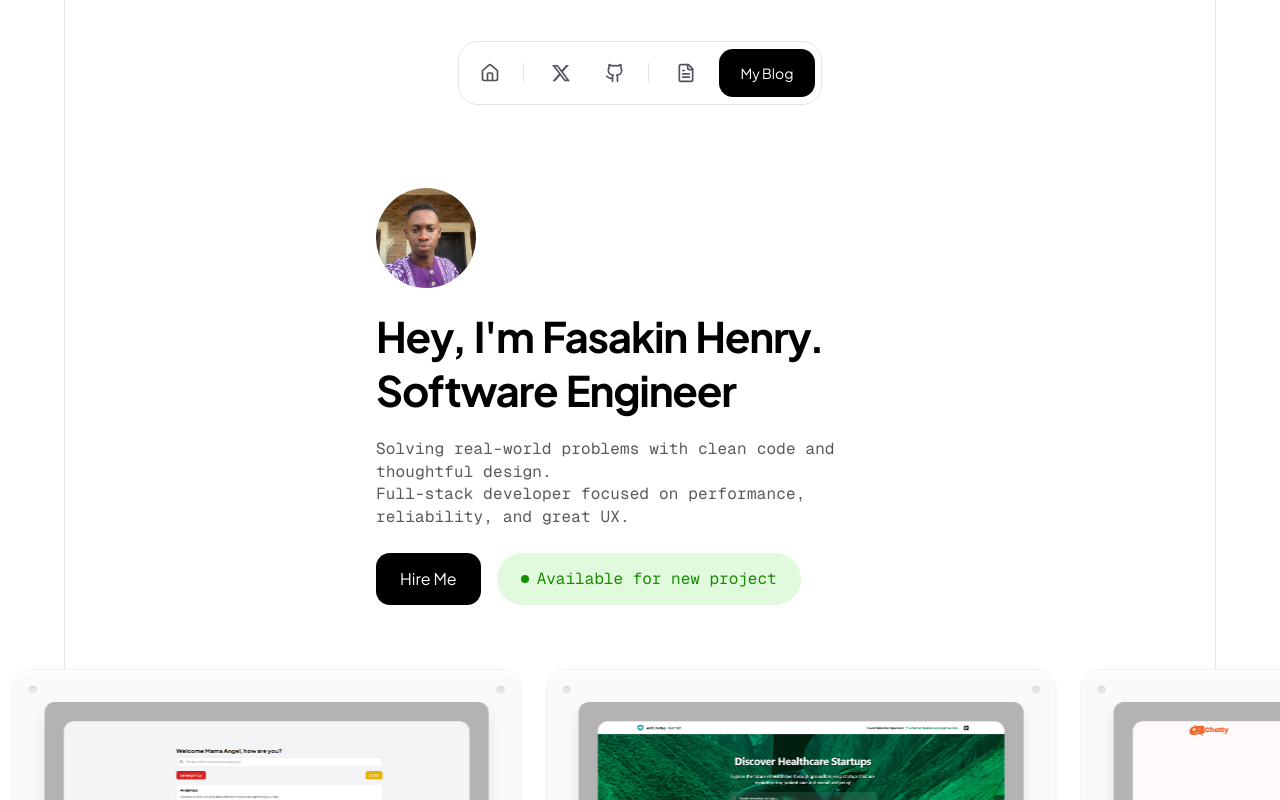
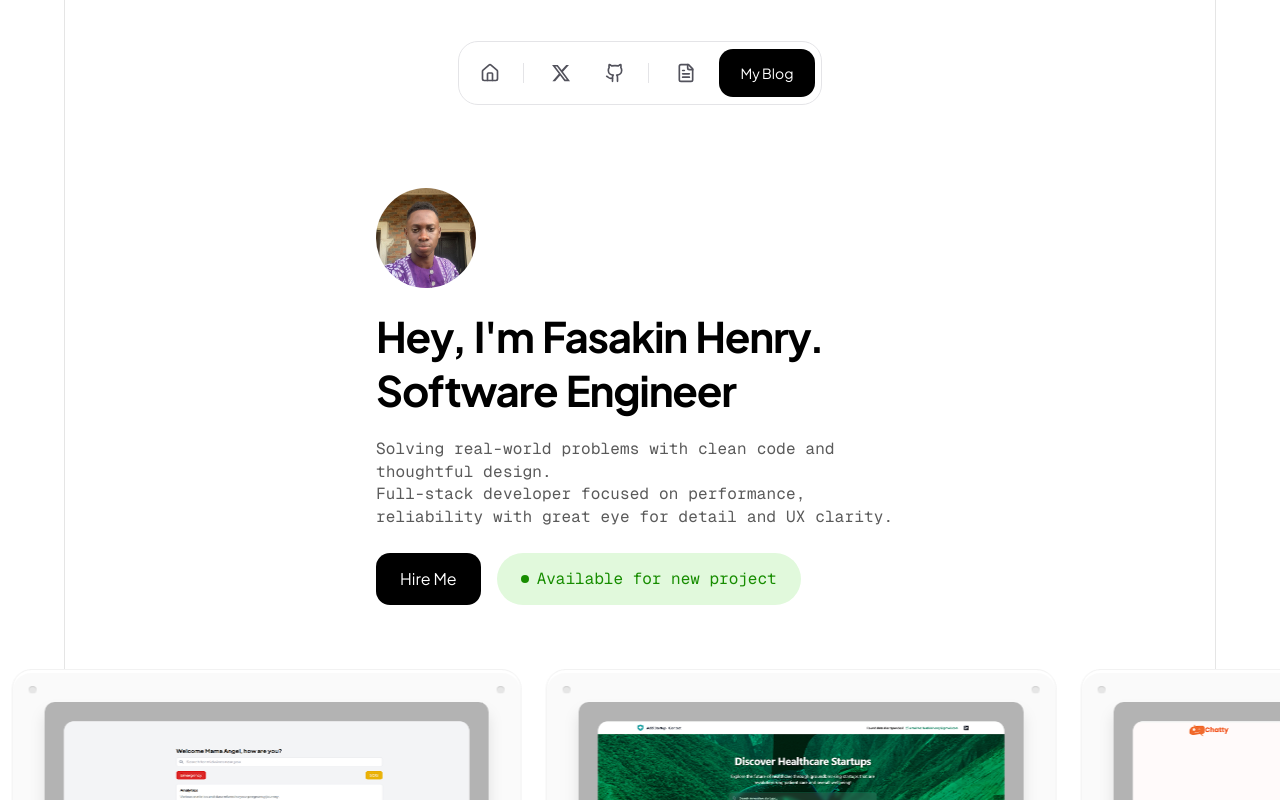
Before and after one commit to fasakinhenry/portfolio, a Next.js app: page / in a window 1280 px wide. Shown: the top 800 px of the page. Built offline with nearby package versions, Linux system fonts and the light colour scheme.

Commit message:
docs: update text for the hero section

```diff
--- a/src/components/sections/Hero.jsx
+++ b/src/components/sections/Hero.jsx
@@ -85,7 +85,7 @@ const Hero = () => {
         <p className='text-[16px] font-normal tracking-[.01em] leading-[1.4em] text-[#5a5a5a] mt-[25px]'>
           Solving real-world problems with clean code and thoughtful design.
           <br />
-          Full-stack developer focused on performance, reliability, and great UX.
+          Full-stack developer focused on performance, reliability with great eye for detail and UX clarity.
         </p>
       </div>
 
```
